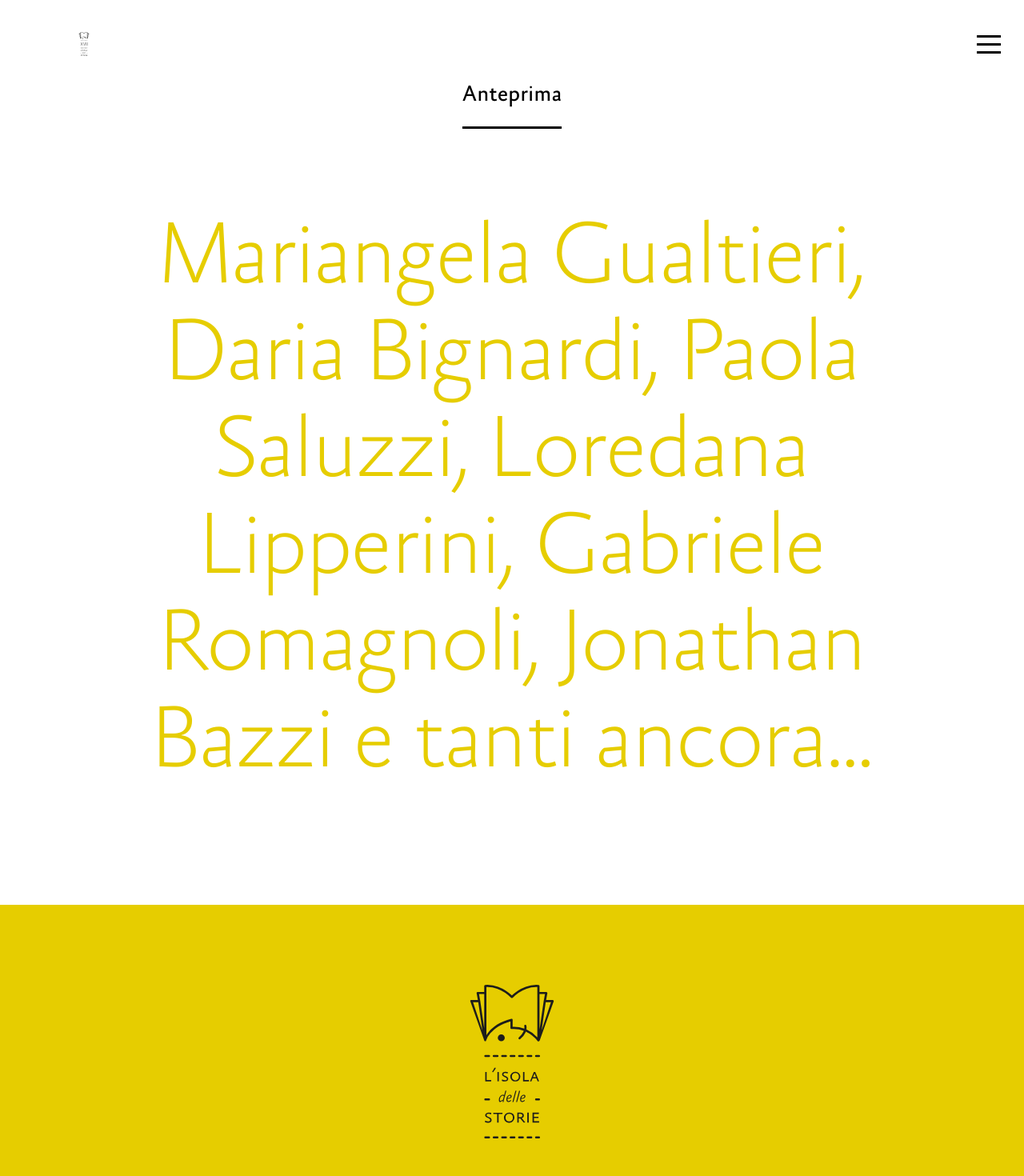
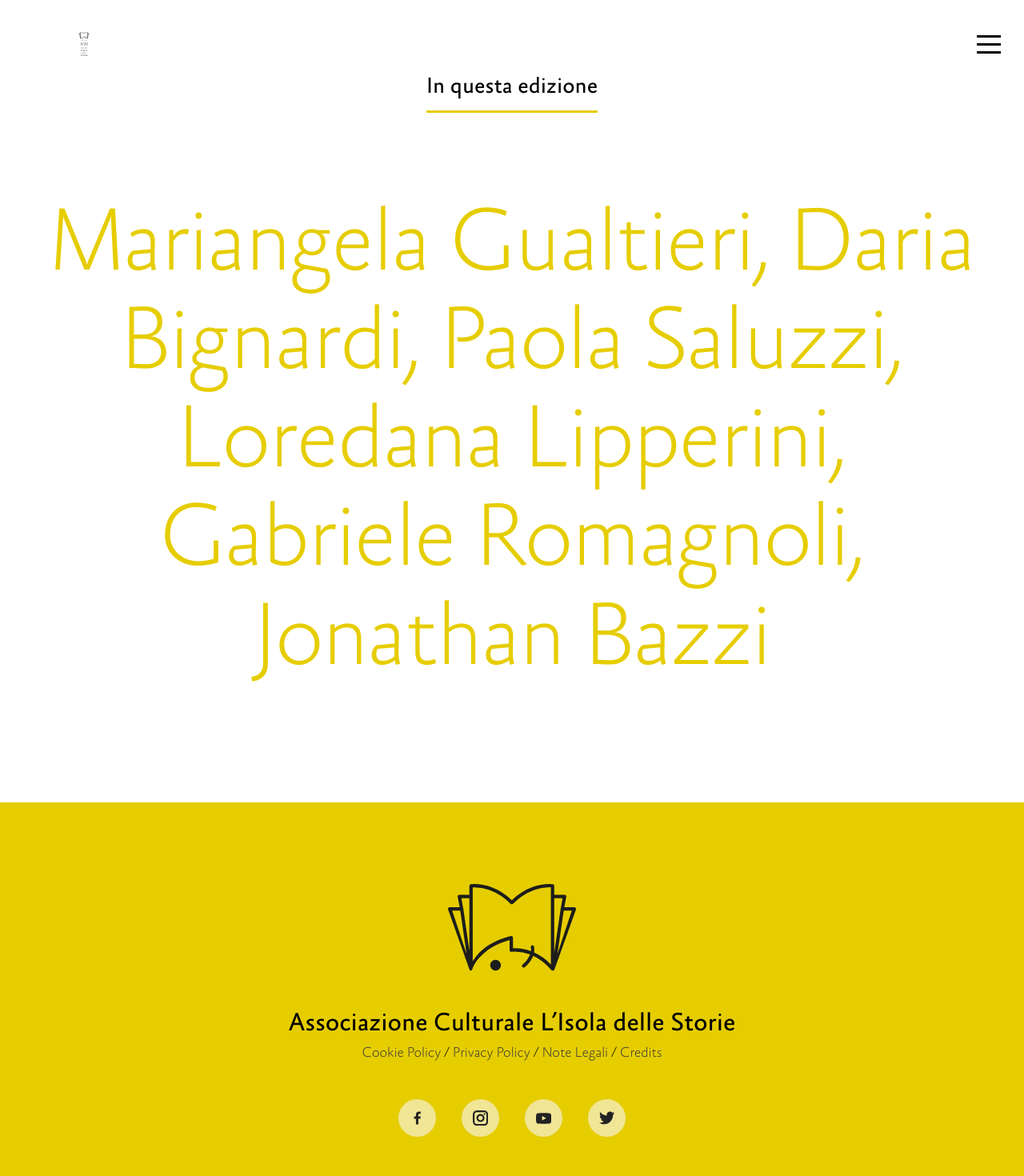
Before and after one commit to taniot/isoladellestorie2022, a Next.js app: page / in a window 1280 px wide. Shown: the top 1470 px of the page at 80% size. Built offline with nearby package versions, Linux system fonts and the light colour scheme.

Commit message:
first tryhomepage level2

```diff
--- a/components/anteprima/anteprima.module.scss
+++ b/components/anteprima/anteprima.module.scss
@@ -2,7 +2,7 @@
 }
 
 .container {
-  @apply w-9/12 mx-auto;
+  @apply w-11/12 mx-auto;
   display: flex;
   flex-direction: column;
   align-items: center;
@@ -11,19 +11,19 @@
 
   .title {
     font-family: "AbsaraSans";
-    border-bottom-color: rgb(0, 0, 0);
+    border-bottom-color: var(--main-bg-color);
     border-bottom-style: solid;
     border-bottom-width: 3px;
     display: inline-block;
     font-size: 28px;
-    line-height: 38px;
+    line-height: 18px;
     padding-bottom: 20px;
   }
 
   .hero_list {
     display: block;
     text-align: center;
-    font-size: 6.875em;
+    font-size: 7rem;
     margin: 0.9090909091em auto 0;
     font-family: "AbsaraSans-Thin";
     letter-spacing: -0.1rem;
--- a/components/anteprima/anteprima.tsx
+++ b/components/anteprima/anteprima.tsx
@@ -3,7 +3,7 @@
 const Anteprima = () => (
   <section className={styles.anteprima}>
     <div className={styles.container}>
-      <h2 className={styles.title}>Anteprima</h2>
+      <h2 className={styles.title}>In questa edizione</h2>
       <ul className={styles.hero_list}>
         <li className={styles.hero_name}>Mariangela Gualtieri, </li>
         <li className={styles.hero_name}>Daria Bignardi, </li>
@@ -11,7 +11,6 @@
         <li className={styles.hero_name}>Loredana Lipperini, </li>
         <li className={styles.hero_name}>Gabriele Romagnoli, </li>
         <li className={styles.hero_name}>Jonathan Bazzi </li>
-        <li className={styles.hero_name}>e tanti ancora...</li>
       </ul>
     </div>
   </section>
--- a/components/footer/footer.module.scss
+++ b/components/footer/footer.module.scss
@@ -37,9 +37,9 @@
       @apply relative;
       width: 10rem;
       min-width: 10rem;
-      height: 12rem;
-      min-height: 12rem;
-      margin-bottom: 55px;
+      height: 7rem;
+      min-height: 7rem;
+      margin-bottom: 40px;
 
       .logo {
         @apply antialiased opacity-100 h-auto;
@@ -56,13 +56,14 @@
 
       .socialIcon {
         border-radius: 60% 40% 30% 70% / 60% 30% 70% 40%;
-        transition: all 5s ease-in-out;
-        border: 1px dashed #222;
+        border-radius: 50%;
+        //transition: all 5s ease-in-out;
+        //border: 1px dashed #222;
         padding: 14px;
         display: flex;
         justify-content: center;
         align-items: center;
-        background-color: #efefef;
+        background-color: #f1e596;
 
         .icon {
           font-size: 1.2rem;
@@ -81,6 +82,7 @@
       .owner {
         font-family: "AbsaraSans";
         font-size: 2rem;
+        text-align: center;
       }
 
       .legalData {
--- a/components/footer/footer.tsx
+++ b/components/footer/footer.tsx
@@ -12,7 +12,7 @@
     <div className={styles.footerContainer}>
       <div className={styles.logoContainer}>
         <Image
-          src="/images/l-isola-delle-storie-logo.svg"
+          src="/images/l-isola-delle-storie.svg"
           layout="fill"
           alt="Gae"
           className={styles.logo}
--- a/components/intro/intro.module.scss
+++ b/components/intro/intro.module.scss
@@ -9,18 +9,19 @@
   @screen md {
     //background-color: green;
     height: 50vh;
+
     //min-height: 450px;
   }
 
   @screen lg {
     //background-color: red;
-    height: 58vh;
+    height: 70vh;
     //min-height: 550px;
   }
 
   @screen xl {
     //background-color: pink;
-    height: 70vh;
+    height: 85vh;
     //min-height: 600px;
   }
 
```
Also changed, not shown: public/images/l-isola-delle-storie.svg (added).
